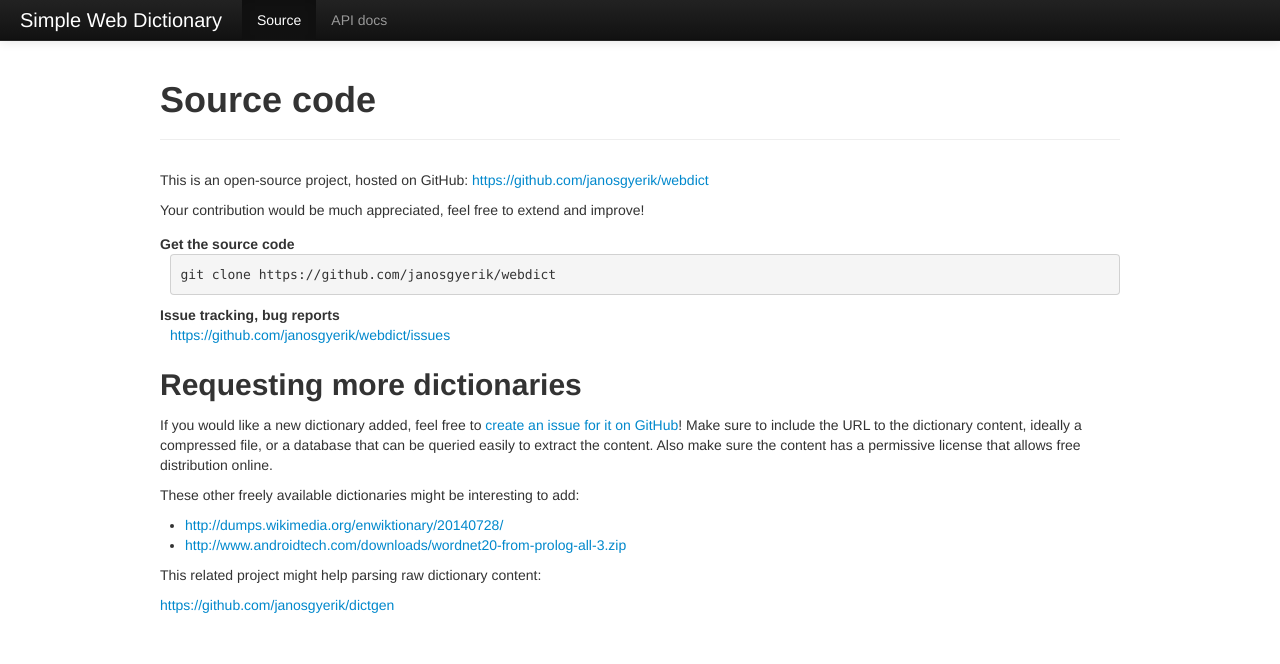
After one commit to janosgyerik/webdict, a Flask app: page /source in a window 1280 px wide. The commit adds this page. Shown: the top 664 px of the page. Run offline with Flask 2, Linux system fonts and the light colour scheme; parts of the project's set-up code (start-up, migrations or seed data) failed here and were passed over; some libraries are stand-ins or nearby versions.

Commit message:
added source code documentation page

```diff
--- a/application.py
+++ b/application.py
@@ -93,6 +93,11 @@ def index():
     return render_template('index.html', dictionaries=dictionaries)
 
 
+@app.route('/source')
+def source():
+    return render_template('source.html')
+
+
 @app.route('/docs')
 def docs():
     return render_template('docs.html', dictionaries=dictionaries)
--- a/templates/docs.html
+++ b/templates/docs.html
@@ -44,6 +44,9 @@
             <a class="brand" href="/">Simple Web Dictionary</a>
             <ul class="nav">
                 <li class="">
+                    <a href="/source">Source</a>
+                </li>
+                <li class="active">
                     <a href="/docs">API docs</a>
                 </li>
             </ul>
@@ -53,7 +56,7 @@
 
 <div class="container-fluid">
     <div id="main-content">
-        <h2>Interactive API docs</h2>
+        <h2>API docs</h2>
         <div class="row-fluid">
             <form class="form" id="find-by-keyword">
                 <fieldset>
--- a/templates/index.html
+++ b/templates/index.html
@@ -44,6 +44,9 @@
             <a class="brand" href="/">Simple Web Dictionary</a>
             <ul class="nav">
                 <li class="">
+                    <a href="/source">Source</a>
+                </li>
+                <li class="">
                     <a href="/docs">API docs</a>
                 </li>
             </ul>
--- /dev/null
+++ b/templates/source.html
@@ -0,0 +1,114 @@
+<!DOCTYPE html>
+<html lang="en">
+<head>
+    <meta charset="utf-8">
+    <title>Source code</title>
+    <meta name="viewport" content="width=device-width, initial-scale=1.0">
+    <meta name="description" content="Simple Web Dictionary">
+    <meta name="author" content="Janos Gyerik info@janosgyerik.com">
+
+    <!-- Le styles -->
+    <link href="/static/bootstrap/css/bootstrap.css" rel="stylesheet">
+    <link href="/static/css/webdict.css" rel="stylesheet">
+    <style type="text/css">
+        body {
+            padding-top: 60px;
+            padding-bottom: 40px;
+        }
+    </style>
+    <link href="/static/bootstrap/css/bootstrap-responsive.css" rel="stylesheet">
+
+    <!-- Le HTML5 shim, for IE6-8 support of HTML5 elements -->
+    <!--[if lt IE 9]>
+      <script src="http://html5shim.googlecode.com/svn/trunk/html5.js"></script>
+    <![endif]-->
+
+    <!-- Le fav and touch icons -->
+    <link rel="shortcut icon" href="/static/ico/favicon.ico">
+    <link rel="apple-touch-icon-precomposed" sizes="144x144" href="/static/ico/apple-touch-icon-144-precomposed.png">
+    <link rel="apple-touch-icon-precomposed" sizes="114x114" href="/static/ico/apple-touch-icon-114-precomposed.png">
+    <link rel="apple-touch-icon-precomposed" sizes="72x72" href="/static/ico/apple-touch-icon-72-precomposed.png">
+    <link rel="apple-touch-icon-precomposed" href="/static/ico/apple-touch-icon-57-precomposed.png">
+</head>
+
+<body>
+
+<div class="navbar navbar-inverse navbar-fixed-top">
+    <div class="navbar-inner">
+        <div class="container-fluid">
+            <a class="btn btn-navbar" data-toggle="collapse" data-target=".nav-collapse">
+                <span class="icon-bar"></span>
+                <span class="icon-bar"></span>
+                <span class="icon-bar"></span>
+            </a>
+            <a class="brand" href="/">Simple Web Dictionary</a>
+            <ul class="nav">
+                <li class="active">
+                    <a href="/source">Source</a>
+                </li>
+                <li class="">
+                    <a href="/docs">API docs</a>
+                </li>
+            </ul>
+        </div>
+    </div>
+</div>
+
+<div class="container-fluid">
+    <div id="main-content">
+        <div class="page-header">
+            <h1>Source code</h1>
+        </div>
+        <div class="row-fluid">
+            <p>This is an open-source project, hosted on GitHub:
+                {{ "https://github.com/janosgyerik/webdict"|urlize }}
+            </p>
+
+            <p>Your contribution would be much appreciated, feel free to extend and improve!</p>
+
+            <dl class="sourcecode">
+                <dt>Get the source code
+                </dt>
+                <dd>
+                    <pre>git clone https://github.com/janosgyerik/webdict</pre>
+                </dd>
+
+                <dt>Issue tracking, bug reports</dt>
+                <dd>
+                    {{ "https://github.com/janosgyerik/webdict/issues"|urlize }}
+                </dd>
+            </dl>
+
+            <h2>Requesting more dictionaries</h2>
+
+            <p>If you would like a new dictionary added,
+                feel free to <a href="https://github.com/janosgyerik/webdict/issues">create an issue for it on
+                    GitHub</a>!
+                Make sure to include the URL to the dictionary content, ideally a compressed file,
+                or a database that can be queried easily to extract the content.
+                Also make sure the content has a permissive license that allows free distribution online.
+            </p>
+
+            <p>These other freely available dictionaries might be interesting to add:</p>
+            <ul>
+                <li>{{ "http://dumps.wikimedia.org/enwiktionary/20140728/"|urlize }}</li>
+                <li>{{ "http://www.androidtech.com/downloads/wordnet20-from-prolog-all-3.zip"|urlize }}</li>
+            </ul>
+
+            <p>This related project might help parsing raw dictionary content:</p>
+            <p>{{ "https://github.com/janosgyerik/dictgen"|urlize }}</p>
+
+        </div>
+    </div>
+
+</div>
+<!--/.fluid-container-->
+
+<!-- Le javascript
+================================================== -->
+<!-- Placed at the end of the document so the pages load faster -->
+<script src="/static/js/jquery-1.8.0.min.js"></script>
+<script src="/static/bootstrap/js/bootstrap.min.js"></script>
+
+</body>
+</html>
```
Also changed, not shown: templates/dictionary.html (+5 -2 lines).
